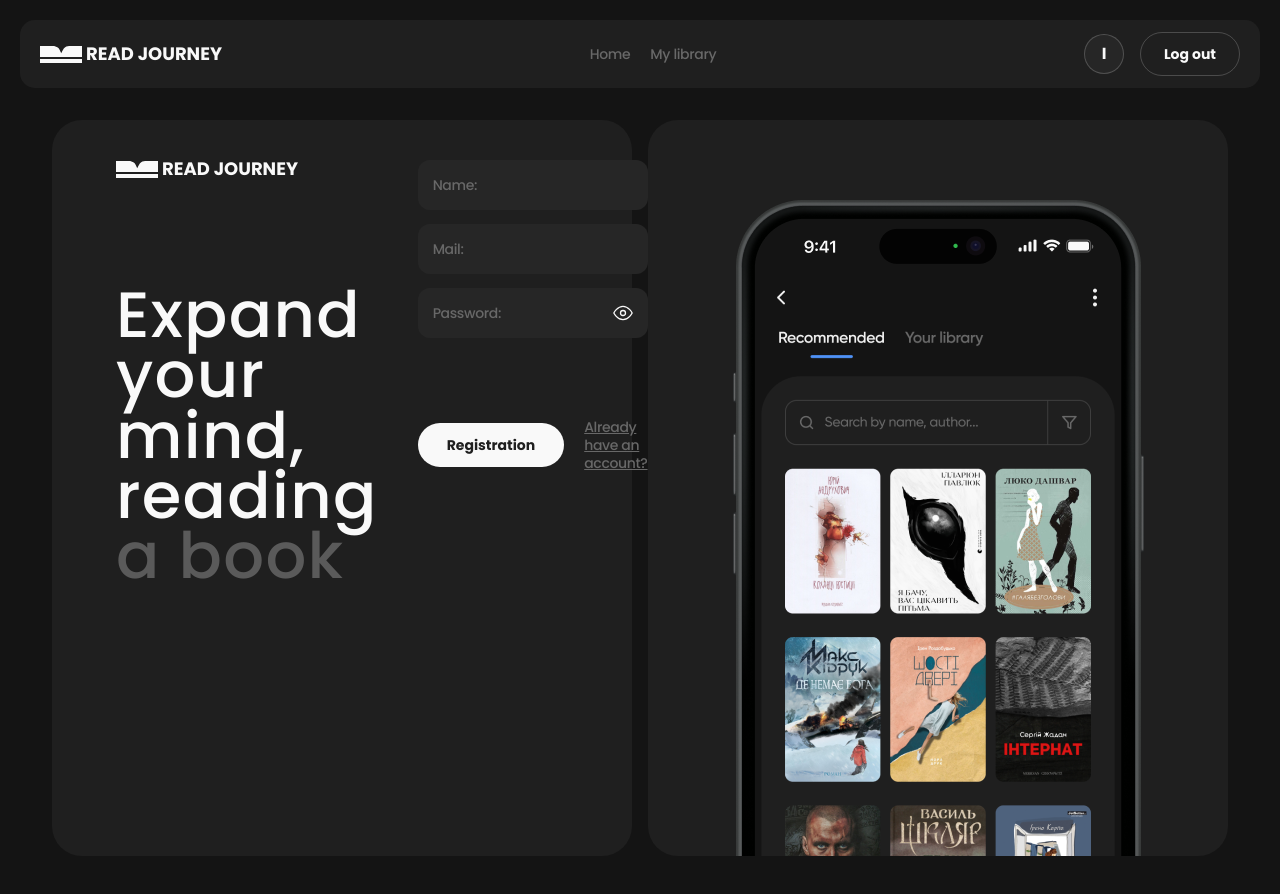
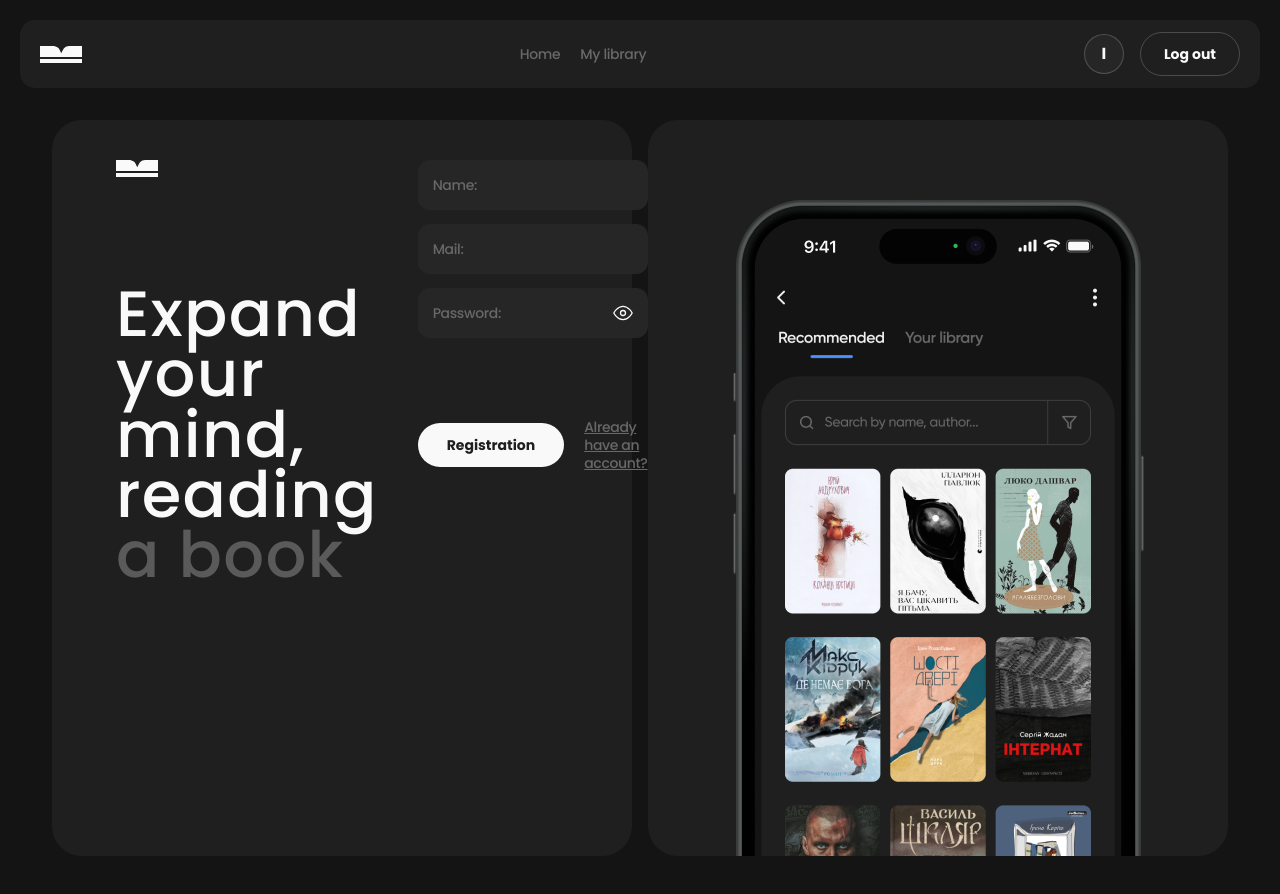
Before and after one commit to LytovchenkoOlenka/read-journey-webApp-frontend, a React (Vite) app: page /register in a window 1280 px wide. Shown: the top 894 px of the page. Built offline with nearby package versions, Linux system fonts and the light colour scheme.

Commit message:
refactor(logo): Add prop to control text visibility

```diff
--- a/src/components/Logo/Logo.jsx
+++ b/src/components/Logo/Logo.jsx
@@ -1,11 +1,13 @@
 import { Link } from "react-router-dom";
 import logo from "/logo.svg";
 
-export default function Logo() {
+export default function Logo({ textClasses = "hidden" }) {
   return (
     <Link to="/" className="flex items-center tablet:gap-1 ">
       <img src={logo} alt="LogoOfTheHeader" />
-      <p className="hidden tablet:block tablet:font-bold tablet:text-lg tablet:leading-none">
+      <p
+        className={`${textClasses} font-bold text-lg leading-nonehidden desktop:font-bold desktop:text-lg desktop:leading-none`}
+      >
         READ JOURNEY
       </p>
     </Link>
```
